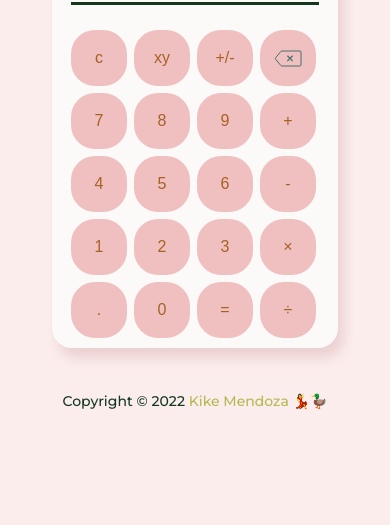
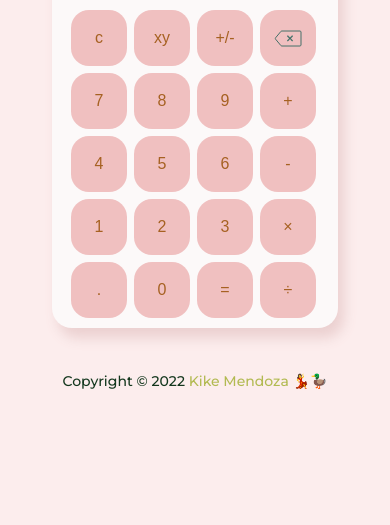
Before and after one commit to kike9978/calculator, a plain HTML site: page index.html in a window 390 px wide. Shown: the part 319-844 px from the top of the page. Drawn offline with Linux system fonts and the light colour scheme.

Commit message:
Attempts to fix responsiveness issue with overflowing top content

```diff
--- a/index.html
+++ b/index.html
@@ -82,7 +82,7 @@
                 </button>
             </div>
         </div>
+        <footer><p>Copyright © 2022 <a href="https://github.com/kike9978/calculator">Kike Mendoza</a> 💃🦆</p></footer>
     </main>
-    <footer>Copyright © 2022 <a href="https://github.com/kike9978/calculator">Kike Mendoza</a> 💃🦆</footer>
 
 </body>
--- a/style/style.css
+++ b/style/style.css
@@ -76,10 +76,11 @@ body{
     font-family: "Montserrat", Arial, Helvetica, sans-serif;
     display: flex;
     flex-direction: column;
-    align-items: center;
-    justify-content: center;
+    align-items: safe center;
+    justify-content: safe center;
     font-size: 24px;
 }
+
 
 h1{
     color: #A66122;
@@ -149,13 +150,19 @@ footer{
     color: #13371D;
     font-weight: 500;
     font-size: 14px;
+    margin-left: auto;
+    margin-right: auto;
+
+}
+footer p{
+text-align: center;
 }
 footer a{
     color: #B2BA51;
     text-decoration: none;
 }
 
-@media (max-width: 400px) {
+@media (max-width: 600px) {
     .calculator{
         width: 286px;
         height: 493px;
@@ -167,6 +174,17 @@ footer a{
     .calculator .dial button{
         width: 56px;
         height: 56px;
+        border-radius: 18px;
+    }
+    footer{
+        margin-bottom: 40px;
     }
 
 }
+@media (max-height: 715px) {
+    h1{
+        margin-top: 55px;
+    }
+
+
+}
```
